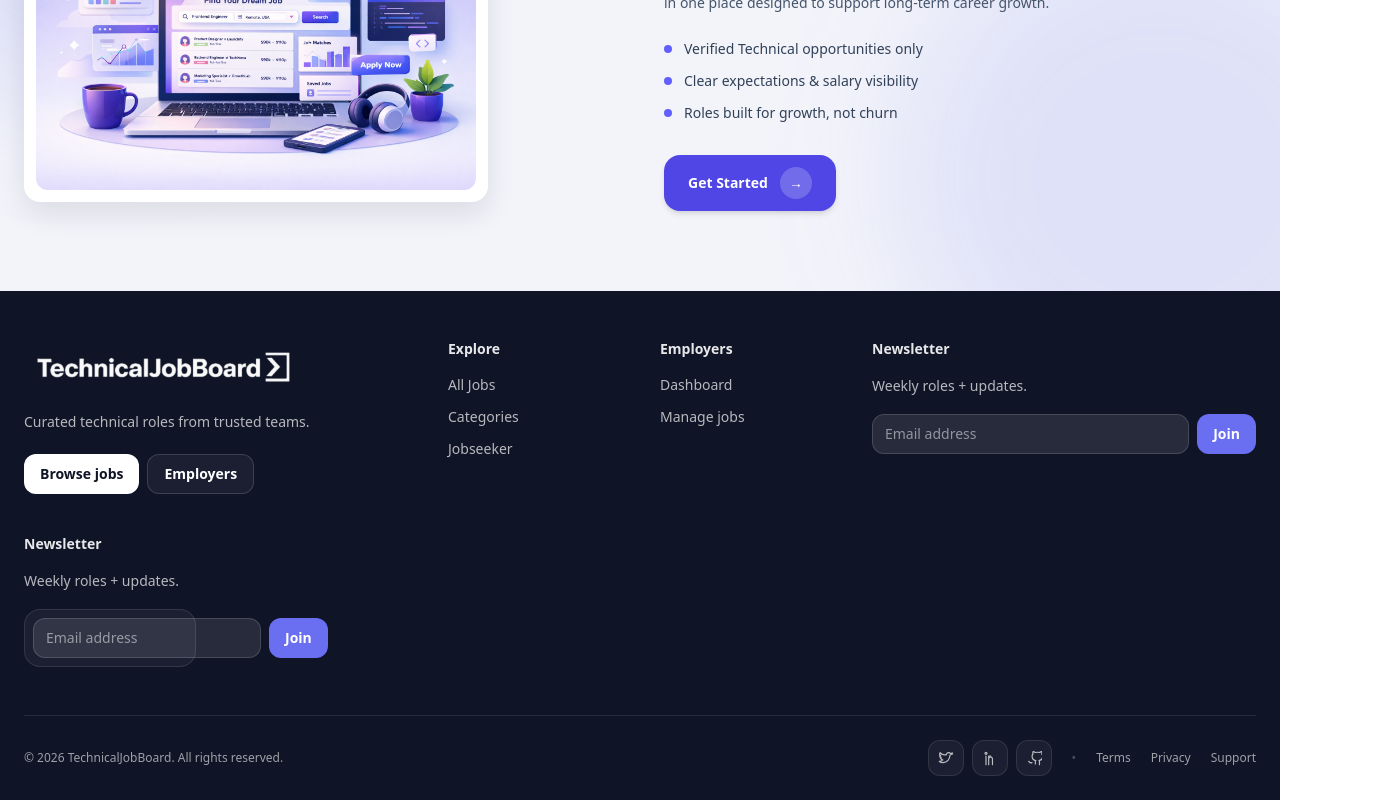
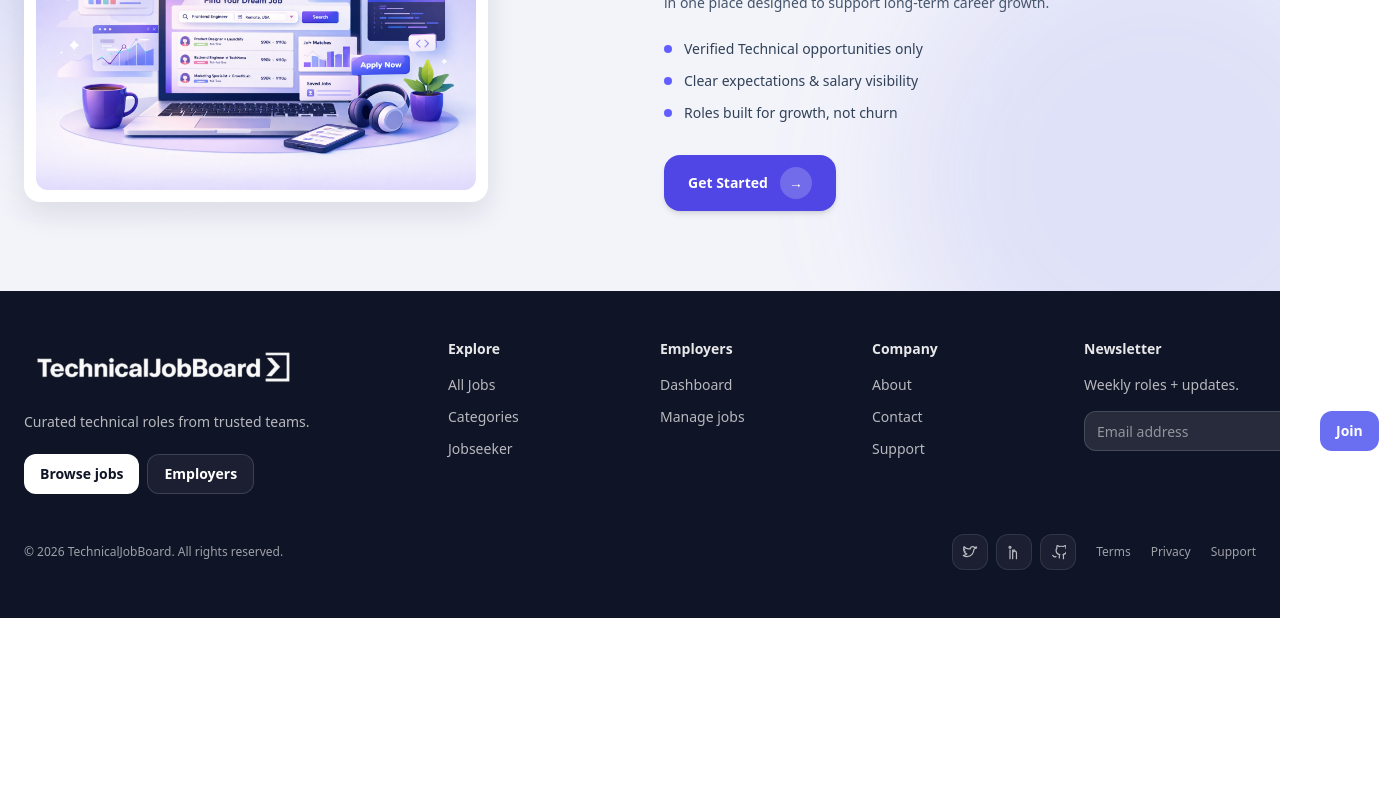
Before and after one commit to adebisidolapo/technicaljobboard, a Next.js app: page / in a window 1280 px wide. Shown: the part 2376-3176 px from the top of the page, 1379 px wide, since content can reach past the window. After the commit the page ends 2994 px from the top, so only its background shows below. Built offline with nearby package versions, Linux system fonts and the light colour scheme; no server answers; the database is empty.

Commit message:
update footer

```diff
--- a/components/Footer.tsx
+++ b/components/Footer.tsx
@@ -27,18 +27,16 @@ export default function Footer() {
 
   return (
     <footer className="bg-[#0F1426] text-white">
-      <div className="max-w-7xl mx-auto px-6">
-        {/* Top grid */}
-        <div className="py-12">
-          <div className="grid grid-cols-1 md:grid-cols-2 lg:grid-cols-12 gap-10 items-start">
+      <div className="max-w-7xl mx-auto px-6 py-12">
+        {/* TOP GRID: logo + columns + ONE inline newsletter */}
+        <div className="grid grid-cols-1 md:grid-cols-2 lg:grid-cols-12 gap-10 items-start min-w-0">
           {/* Brand */}
-            <div className="lg:col-span-4">
+          <div className="lg:col-span-4 min-w-0">
             <img
               src="/logo.png.png"
               alt="TechnicalJobBoard"
               className="h-12 md:h-14 w-auto object-contain"
             />
-
             <p className="mt-4 text-sm text-white/70 leading-relaxed max-w-sm">
               Curated technical roles from trusted teams.
             </p>
@@ -99,41 +97,44 @@ export default function Footer() {
           </div>
 
           {/* Company */}
-            <div className="lg:col-span-4 min-w-0">
-  <h3 className="text-sm font-semibold text-white/90">Newsletter</h3>
-  <p className="mt-4 text-sm text-white/70 leading-relaxed">
-    Weekly roles + updates.
-  </p>
-
-  <div className="mt-4 w-full min-w-0">
-    <NewsletterForm />
-  </div>
+          <div className="lg:col-span-2">
+            <h3 className="text-sm font-semibold text-white/90">Company</h3>
+            <ul className="mt-4 space-y-3 text-sm text-white/70">
+              <li>
+                <Link href="/about" className="hover:text-white transition">
+                  About
+                </Link>
+              </li>
+              <li>
+                <Link href="/contact" className="hover:text-white transition">
+                  Contact
+                </Link>
+              </li>
+              <li>
+                <Link href="/support" className="hover:text-white transition">
+                  Support
+                </Link>
+              </li>
+            </ul>
           </div>
 
-            {/* Newsletter (compact + aligned) */}
-            <div className="lg:col-span-2">
+          {/* Newsletter (ONLY one, inline, with enough width) */}
+          <div className="lg:col-span-2 min-w-0">
             <h3 className="text-sm font-semibold text-white/90">Newsletter</h3>
-              <p className="mt-4 text-sm text-white/70 leading-relaxed">
-                Weekly roles + updates.
-              </p>
+            <p className="mt-4 text-sm text-white/70">Weekly roles + updates.</p>
 
-              {/* Compact box so it never feels “big/annoying” */}
-              <div className="mt-4 max-w-xs">
-                <div className="rounded-2xl border border-white/10 bg-white/5 p-2">
+            {/* Keep it compact: constrain width and prevent overflow */}
+            <div className="mt-4 w-full min-w-0 max-w-xs">
               <NewsletterForm />
             </div>
           </div>
         </div>
-          </div>
-        </div>
 
-        {/* Bottom bar (professional, tight) */}
-        <div className="py-6 border-t border-white/10">
-          <div className="flex flex-col md:flex-row items-center justify-between gap-4 text-xs text-white/60">
+        {/* Bottom bar */}
+        <div className="mt-10 flex flex-col md:flex-row items-center justify-between gap-4 text-xs text-white/60">
           <p>© {year} TechnicalJobBoard. All rights reserved.</p>
 
           <div className="flex items-center gap-5">
-              {/* Social icons + legal together */}
             <div className="flex items-center gap-2">
               <SocialIconButton href="#" label="Twitter">
                 <svg width="16" height="16" viewBox="0 0 24 24" fill="none">
@@ -172,8 +173,6 @@ export default function Footer() {
               </SocialIconButton>
             </div>
 
-              <span className="hidden md:inline text-white/25">•</span>
-
             <Link href="/terms" className="hover:text-white transition">
               Terms
             </Link>
@@ -186,7 +185,6 @@ export default function Footer() {
           </div>
         </div>
       </div>
-      </div>
     </footer>
   );
 }
```
Lines whose indentation alone changed are shown as unchanged.
